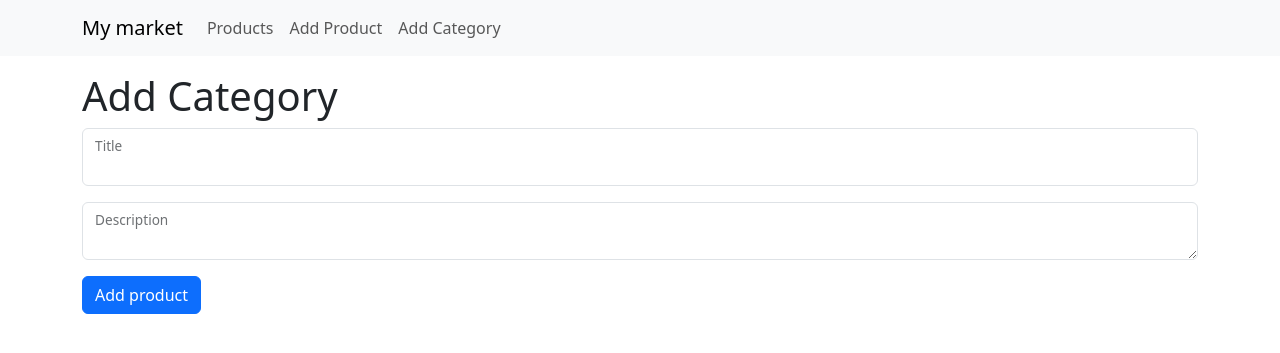
After one commit to k2Raven/online_store, a Django app: page /categories/add/ in a window 1280 px wide. The commit adds this page. Shown: the top 353 px of the page. Run offline with Django 4.2, Linux system fonts and the light colour scheme.

Commit message:
реализовал представление category_add_view

```diff
--- a/source/webapp/templates/base.html
+++ b/source/webapp/templates/base.html
@@ -23,7 +23,7 @@
           <a class="nav-link" href="{% url 'product_add_view' %}">Add Product</a>
         </li>
         <li class="nav-item">
-          <a class="nav-link" href="#">Add Category</a>
+          <a class="nav-link" href="{% url 'category_add_view' %}">Add Category</a>
         </li>
       </ul>
     </div>
--- /dev/null
+++ b/source/webapp/templates/category_create.html
@@ -0,0 +1,18 @@
+{% extends 'base.html' %}
+
+{% block title %}Add Category{% endblock %}
+{% block content %}
+    <h1>Add Category</h1>
+    <form action="" method="POST">
+        {% csrf_token %}
+        <div class="form-floating mb-3">
+            <input type="text" class="form-control" id="title_id" name="title" required>
+            <label for="title_id">Title</label>
+        </div>
+        <div class="form-floating  mb-3">
+            <textarea class="form-control" id="description_id" name="description"></textarea>
+            <label for="description_id">Description</label>
+        </div>
+        <button type="submit" class="btn btn-primary">Add product</button>
+    </form>
+{% endblock %}
--- a/source/webapp/urls.py
+++ b/source/webapp/urls.py
@@ -1,9 +1,10 @@
 from django.urls import path
-from webapp.views import products_view, product_view, product_add_view
+from webapp.views import products_view, product_view, product_add_view, category_add_view
 
 urlpatterns = [
     path('', products_view, name='index'),
     path('products/', products_view, name='products_view'),
     path('products/<int:pk>/', product_view, name='product_view'),
-    path('products/add/', product_add_view, name='product_add_view')
+    path('products/add/', product_add_view, name='product_add_view'),
+    path('categories/add/', category_add_view, name='category_add_view')
 ]
--- a/source/webapp/views.py
+++ b/source/webapp/views.py
@@ -25,3 +25,14 @@ def product_add_view(request):
             category_id=request.POST.get('category_id')
         )
         return redirect('product_view', pk=product.pk)
+
+
+def category_add_view(request):
+    if request.method == "GET":
+        return render(request, 'category_create.html')
+    elif request.method == 'POST':
+        Category.objects.create(
+            title=request.POST.get('title'),
+            description=request.POST.get('description'),
+        )
+        return redirect('index')
```
